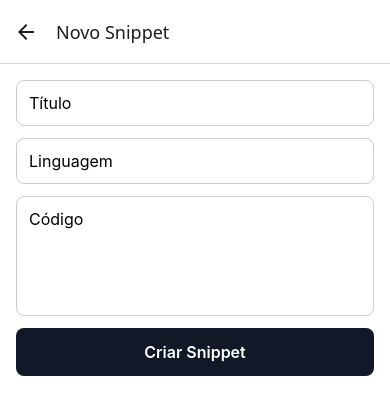
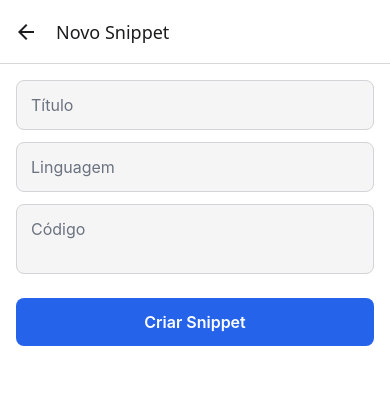
Before and after one commit to luanpires94/devpocket, a React Native app: screen /SnippetForm in a window 390 px wide. Shown: the top 414 px of the page. Built offline with nearby package versions, Linux system fonts and the light colour scheme.

Commit message:
fix: align theme provider colors typing

```diff
--- a/src/App.tsx
+++ b/src/App.tsx
@@ -1,5 +1,10 @@
 import { AppNavigation } from "./navigation";
+import { ThemeProvider } from "./theme/ThemeProvider";
 
 export default function App() {
-  return <AppNavigation />;
+  return (
+    <ThemeProvider>
+      <AppNavigation />
+    </ThemeProvider>
+  );
 }
--- a/src/components/Button.tsx
+++ b/src/components/Button.tsx
@@ -1,4 +1,5 @@
 import { TouchableOpacity, Text, StyleSheet } from "react-native";
+import { useTheme } from "../theme/ThemeProvider";
 
 type Props = {
   title: string;
@@ -6,23 +7,28 @@ type Props = {
 };
 
 export function Button({ title, onPress }: Props) {
+  const { colors } = useTheme();
+
   return (
-    <TouchableOpacity style={styles.button} onPress={onPress}>
-      <Text style={styles.text}>{title}</Text>
+    <TouchableOpacity
+      style={[styles.button, { backgroundColor: colors.primary }]}
+      onPress={onPress}
+      activeOpacity={0.8}
+    >
+      <Text style={[styles.text, { color: "#FFF" }]}>{title}</Text>
     </TouchableOpacity>
   );
 }
 
 const styles = StyleSheet.create({
   button: {
-    backgroundColor: "#111827",
-    paddingVertical: 14,
+    padding: 14,
     borderRadius: 8,
     alignItems: "center",
+    marginTop: 12,
   },
   text: {
-    color: "#fff",
+    fontSize: 16,
     fontWeight: "600",
-    fontSize: 16,
   },
 });
--- a/src/components/Card.tsx
+++ b/src/components/Card.tsx
@@ -1,6 +1,6 @@
 import { ReactNode } from "react";
 import { View, StyleSheet } from "react-native";
-import { useTheme } from "../theme/useTheme";
+import { useTheme } from "../theme/ThemeProvider";
 
 type Props = {
   children: ReactNode;
--- a/src/components/Input.tsx
+++ b/src/components/Input.tsx
@@ -1,22 +1,34 @@
-import { TextInput, TextInputProps } from "react-native";
+import { TextInput, StyleSheet, TextInputProps } from "react-native";
+import { useTheme } from "../theme/ThemeProvider";
 
 type Props = TextInputProps;
 
 export function Input(props: Props) {
+  const { colors } = useTheme();
+
   return (
     <TextInput
       {...props}
+      placeholderTextColor={colors.placeholder}
       style={[
+        styles.input,
         {
-          borderWidth: 1,
-          borderColor: "#ccc",
-          borderRadius: 8,
-          padding: 12,
-          marginBottom: 12,
-          fontSize: 16,
+          backgroundColor: colors.card,
+          borderColor: colors.border,
+          color: colors.text,
         },
-        props.style,
       ]}
+      selectionColor={colors.primary}
     />
   );
 }
+
+const styles = StyleSheet.create({
+  input: {
+    borderWidth: 1,
+    borderRadius: 8,
+    padding: 14,
+    marginBottom: 12,
+    fontSize: 16,
+  },
+});
--- a/src/components/Screen.tsx
+++ b/src/components/Screen.tsx
@@ -1,6 +1,6 @@
 import { ReactNode } from "react";
 import { View, StyleSheet } from "react-native";
-import { useTheme } from "../theme/useTheme";
+import { useTheme } from "../theme/ThemeProvider";
 
 type Props = {
   children: ReactNode;
--- a/src/screens/SnippetListScreen.tsx
+++ b/src/screens/SnippetListScreen.tsx
@@ -9,7 +9,7 @@ import { Button } from "../components/Button";
 import { Input } from "../components/Input";
 import { useSnippetStore } from "../store/snippetStore";
 import { RootStackParamList } from "../navigation";
-import { useTheme } from "../theme/useTheme";
+import { useTheme } from "../theme/ThemeProvider";
 
 type NavigationProps = NativeStackNavigationProp<
   RootStackParamList,
--- /dev/null
+++ b/src/theme/ThemeProvider.tsx
@@ -0,0 +1,56 @@
+import {
+  createContext,
+  ReactNode,
+  useContext,
+  useEffect,
+  useState,
+} from "react";
+import { useColorScheme } from "react-native";
+import AsyncStorage from "@react-native-async-storage/async-storage";
+import { lightColors, darkColors } from "./colors";
+import { ThemeColors } from "./theme";
+
+type Theme = "light" | "dark" | "system";
+
+type ThemeContextData = {
+  theme: Theme;
+  colors: ThemeColors;
+  setTheme: (theme: Theme) => void;
+};
+
+const ThemeContext = createContext<ThemeContextData>({} as ThemeContextData);
+
+const STORAGE_KEY = "@devpocket:theme";
+
+export function ThemeProvider({ children }: { children: ReactNode }) {
+  const systemScheme = useColorScheme();
+  const [theme, setThemeState] = useState<Theme>("system");
+
+  useEffect(() => {
+    AsyncStorage.getItem(STORAGE_KEY).then((storedTheme) => {
+      if (storedTheme === "light" || storedTheme === "dark") {
+        setThemeState(storedTheme);
+      }
+    });
+  }, []);
+
+  function setTheme(theme: Theme) {
+    setThemeState(theme);
+    AsyncStorage.setItem(STORAGE_KEY, theme);
+  }
+
+  const isDark =
+    theme === "dark" || (theme === "system" && systemScheme === "dark");
+
+  const colors = isDark ? darkColors : lightColors;
+
+  return (
+    <ThemeContext.Provider value={{ theme, colors, setTheme }}>
+      {children}
+    </ThemeContext.Provider>
+  );
+}
+
+export function useTheme() {
+  return useContext(ThemeContext);
+}
--- a/src/theme/colors.ts
+++ b/src/theme/colors.ts
@@ -1,15 +1,19 @@
-export const lightColors = {
+import { ThemeColors } from "./theme";
+
+export const lightColors: ThemeColors = {
   background: "#FFFFFF",
-  card: "#F2F2F2",
+  card: "#F5F5F5",
   text: "#1C1C1C",
-  primary: "#7C3AED",
-  border: "#E5E5E5",
+  primary: "#2563EB",
+  border: "#D4D4D8",
+  placeholder: "#6B7280",
 };
 
-export const darkColors = {
-  background: "#121212",
-  card: "#1E1E1E",
-  text: "#FFFFFF",
-  primary: "#7C3AED",
-  border: "#2A2A2A",
+export const darkColors: ThemeColors = {
+  background: "#0F172A",
+  card: "#1E293B",
+  text: "#E5E7EB",
+  primary: "#2563EB",
+  border: "#334155",
+  placeholder: "#94A3B8",
 };
--- /dev/null
+++ b/src/theme/theme.ts
@@ -0,0 +1,8 @@
+export type ThemeColors = {
+  background: string;
+  card: string;
+  text: string;
+  primary: string;
+  border: string;
+  placeholder: string;
+};
--- a/src/theme/useTheme.ts
+++ /dev/null
@@ -1,13 +0,0 @@
-import { useColorScheme } from "react-native";
-import { lightColors, darkColors } from "./colors";
-
-export function useTheme() {
-  const scheme = useColorScheme();
-
-  const isDark = scheme === "dark";
-
-  return {
-    isDark,
-    colors: isDark ? darkColors : lightColors,
-  };
-}
```
